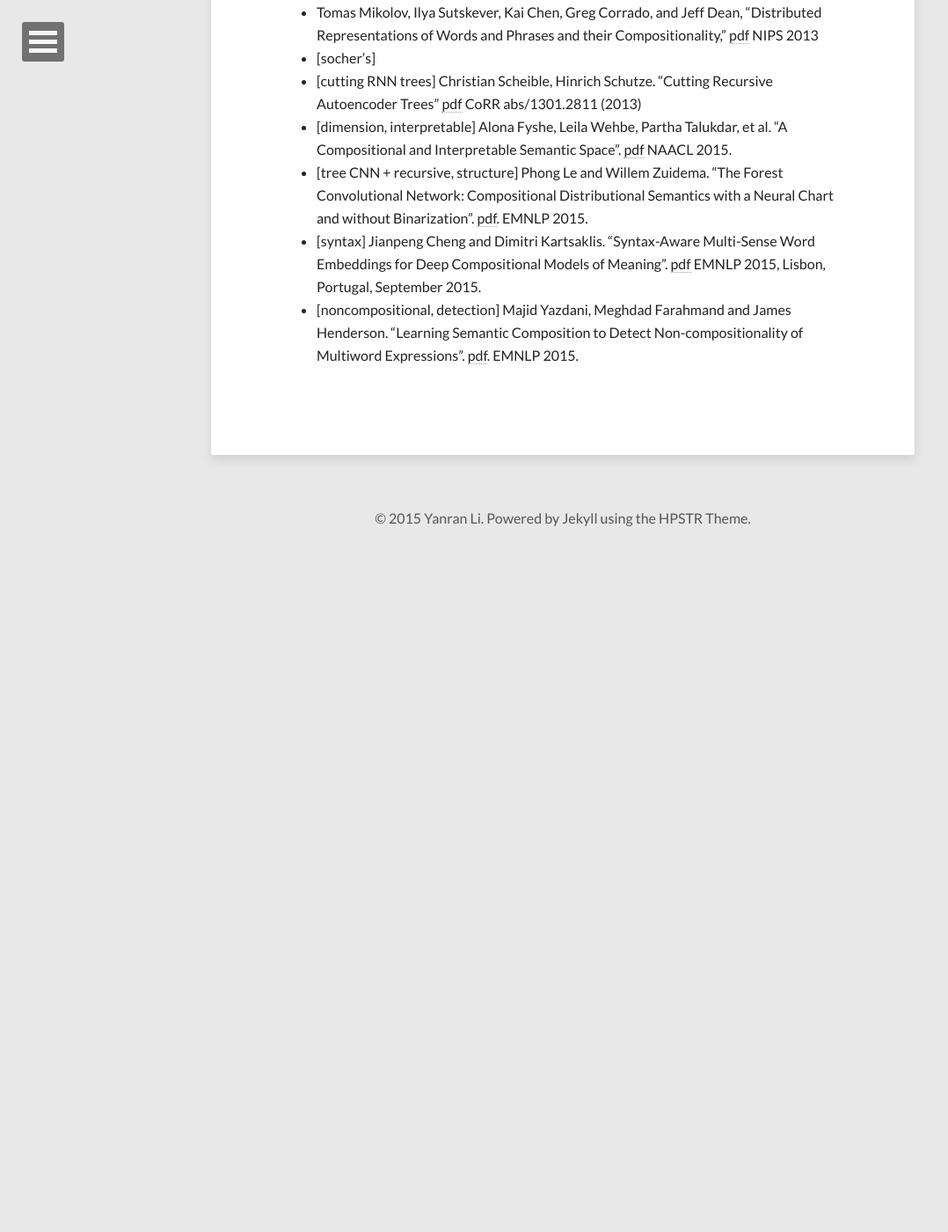
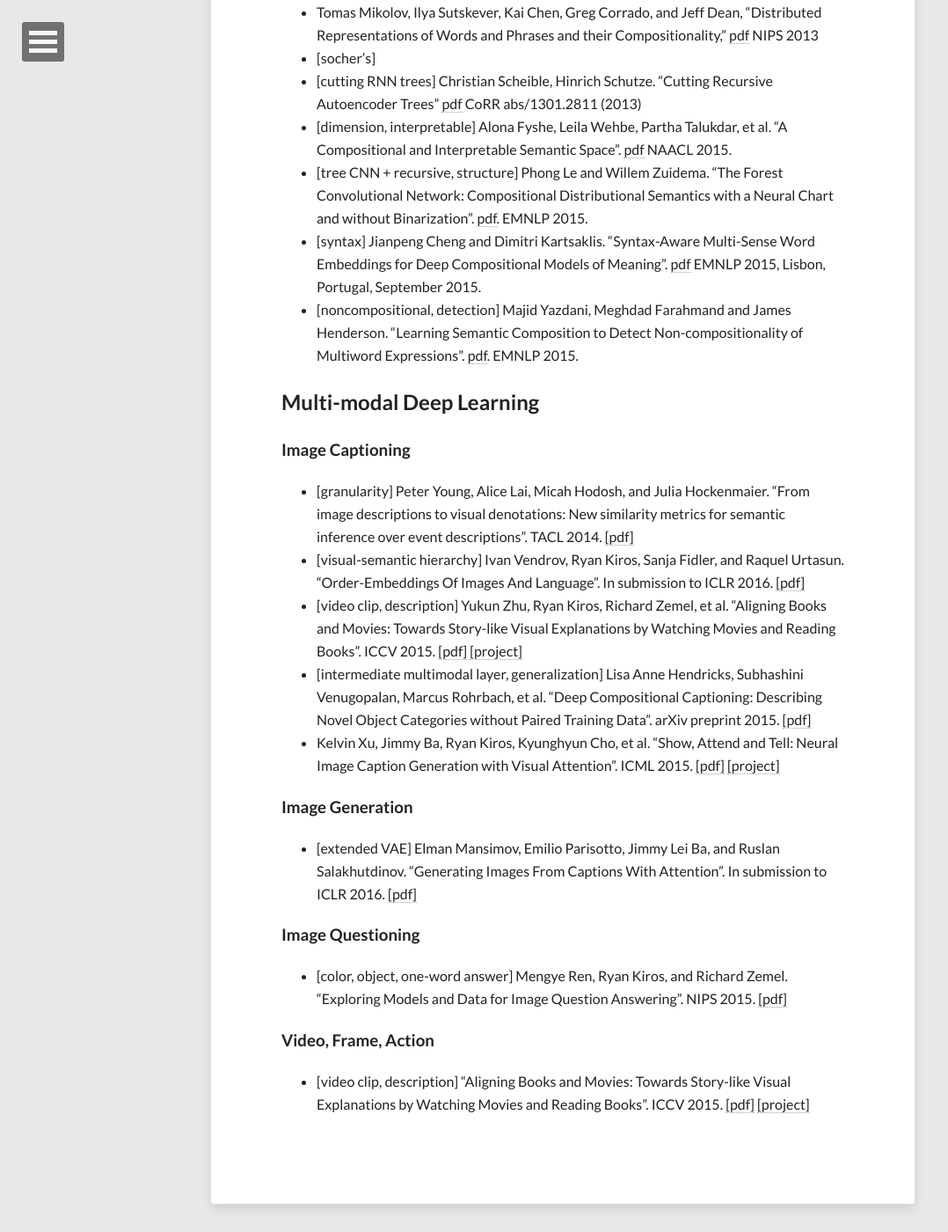
Before and after one commit to niangaotuantuan/niangaotuantuan.github.io, a Jekyll site: the page built from resources.md, in a window 1280 px wide and 1400 px high, scrolled down 8453 px. Shown: the whole window at 88% size, without its empty margins (0-1078 px from the left). Built offline with Jekyll 4.4.1, drawn with Linux system fonts in a browser that asks for light colours; nearby versions of some CDN libraries; before the commit the page ends 9083 px from its top, so only the background shows below that.

Commit message:
Update resources.md

```diff
--- a/resources.md
+++ b/resources.md
@@ -182,3 +182,26 @@ Documents." ICML (2014).
 + [tree CNN + recursive, structure] Phong Le and Willem Zuidema. "The Forest Convolutional Network: Compositional Distributional Semantics with a Neural Chart and without Binarization". [pdf](http://aclweb.org/anthology/D15-1137). EMNLP 2015.
 + [syntax] Jianpeng Cheng and Dimitri Kartsaklis. "Syntax-Aware Multi-Sense Word Embeddings for Deep Compositional Models of Meaning". [pdf](http://www.aclweb.org/anthology/D/D15/D15-1177.pdf) EMNLP 2015, Lisbon, Portugal, September 2015.
 + [noncompositional, detection] Majid Yazdani, Meghdad Farahmand and James Henderson. "Learning Semantic Composition to Detect Non-compositionality of Multiword Expressions". [pdf](http://www.aclweb.org/anthology/D15-1201). EMNLP 2015.
+
+
+
+
+
+
+## Multi-modal Deep Learning
+
+### Image Captioning
++ [granularity] Peter Young, Alice Lai,	Micah Hodosh, and	Julia Hockenmaier. "From image descriptions to visual denotations: New similarity metrics for semantic inference over event descriptions". TACL 2014. [[pdf]](http://shannon.cs.illinois.edu/DenotationGraph/TACLDenotationGraph.pdf)
++ [visual-semantic hierarchy] Ivan Vendrov, Ryan Kiros, Sanja Fidler, and Raquel Urtasun. "Order-Embeddings Of Images And Language". In submission to ICLR 2016. [[pdf]](http://arxiv.org/abs/1511.06361)
++ [video clip, description] Yukun Zhu, Ryan Kiros, Richard Zemel, et al. "Aligning Books and Movies: Towards Story-like Visual Explanations by Watching Movies and Reading Books". ICCV 2015. [[pdf]](http://arxiv.org/abs/1506.06724) [[project]](http://www.cs.toronto.edu/~mbweb/)
++ [intermediate multimodal layer, generalization] Lisa Anne Hendricks, Subhashini Venugopalan, Marcus Rohrbach, et al. "Deep Compositional Captioning: Describing Novel Object Categories without Paired Training Data". arXiv preprint 2015. [[pdf]](http://arxiv.org/abs/1511.05284)
++ Kelvin Xu, Jimmy Ba, Ryan Kiros, Kyunghyun Cho, et al. "Show, Attend and Tell: Neural Image Caption Generation with Visual Attention". ICML 2015. [[pdf]](http://arxiv.org/abs/1502.03044) [[project]](http://kelvinxu.github.io/projects/capgen.html)
+
+### Image Generation
++ [extended VAE] Elman Mansimov, Emilio Parisotto, Jimmy Lei Ba, and Ruslan Salakhutdinov. "Generating Images From Captions With Attention". In submission to ICLR 2016. [[pdf]](http://arxiv.org/abs/1511.02793)
+
+### Image Questioning
++ [color, object, one-word answer] Mengye Ren, Ryan Kiros, and Richard Zemel. "Exploring Models and Data for Image Question Answering". NIPS 2015. [[pdf]](http://arxiv.org/abs/1505.02074)
+
+### Video, Frame, Action
++ [video clip, description] "Aligning Books and Movies: Towards Story-like Visual Explanations by Watching Movies and Reading Books". ICCV 2015. [[pdf]](http://arxiv.org/abs/1506.06724) [[project]](http://www.cs.toronto.edu/~mbweb/)
```
